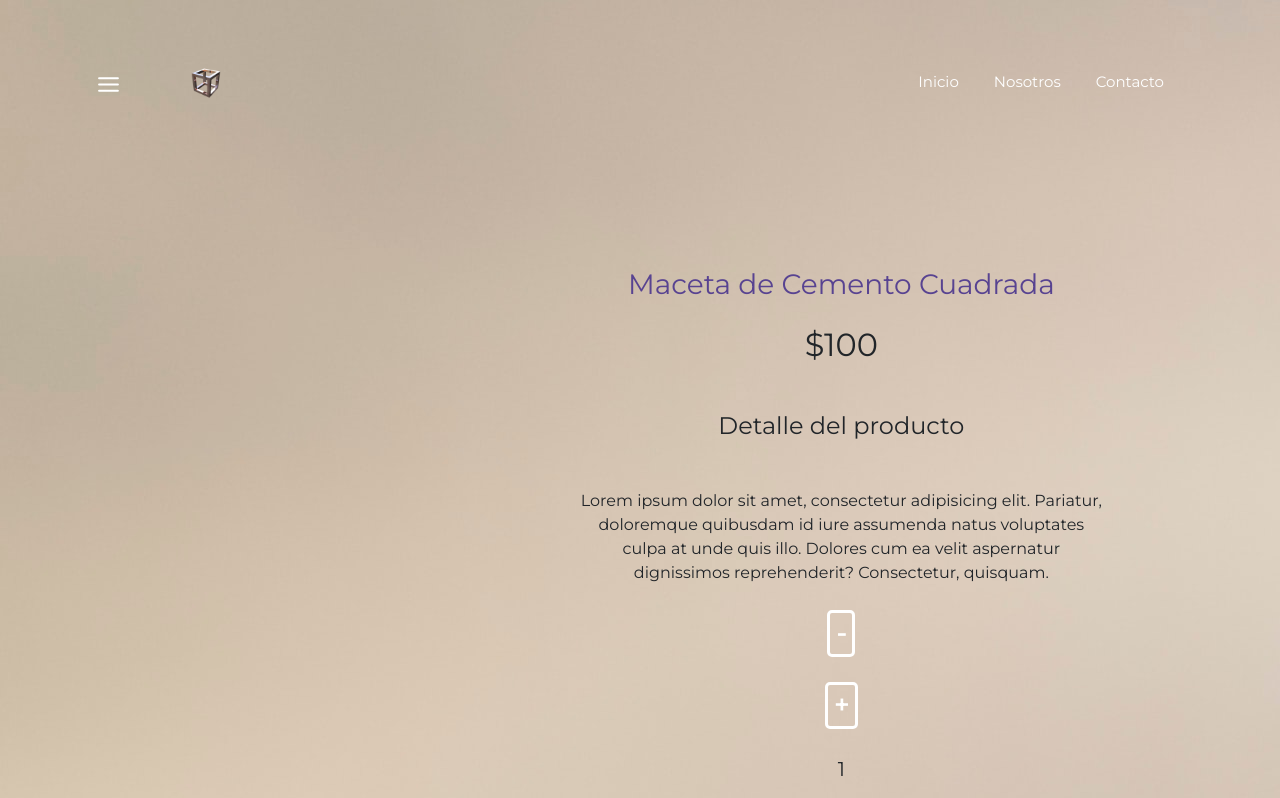
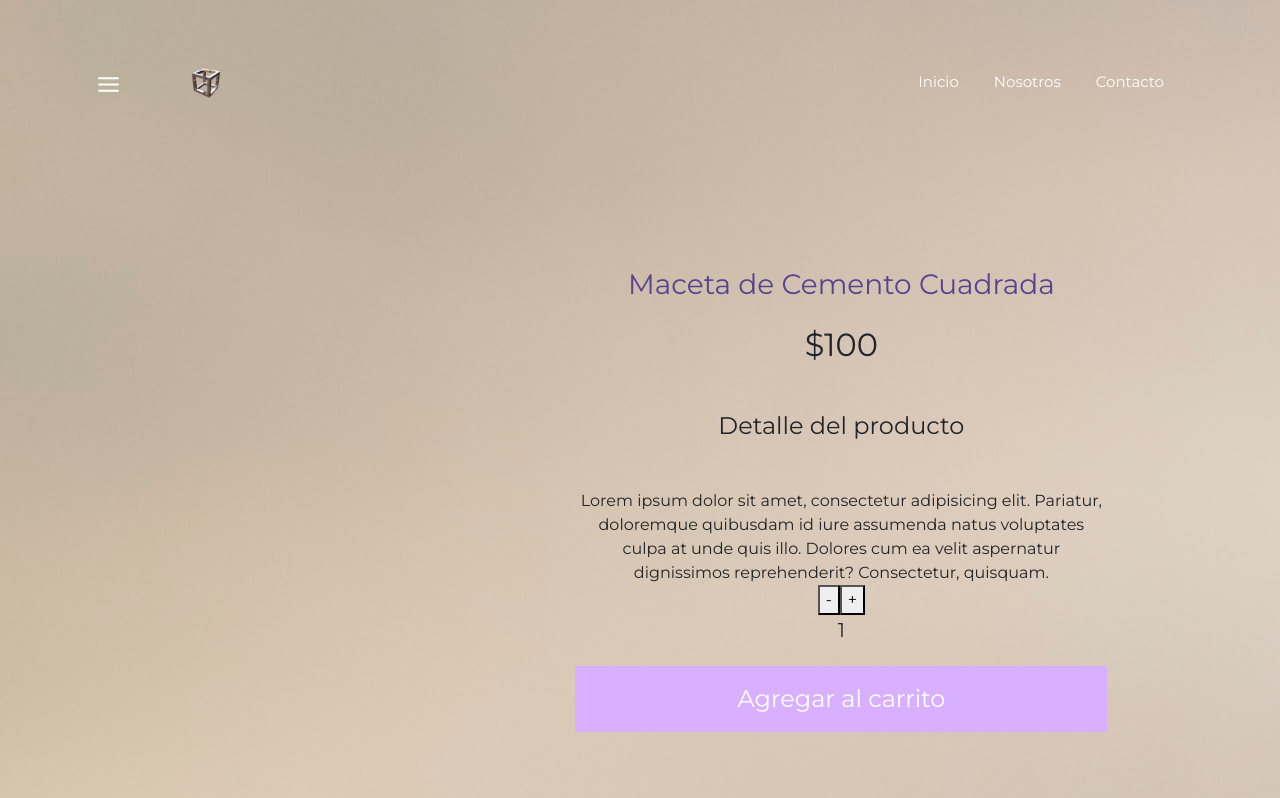
Before and after one commit to DevelopersXX/eecomers, a React (Create React App) app: page /detail/1 in a window 1280 px wide. Shown: the top 798 px of the page. Built offline with nearby package versions, Linux system fonts and the light colour scheme.

Commit message:
realice cambios

```diff
--- a/src/CartContext/CartContext.js
+++ b/src/CartContext/CartContext.js
@@ -1,7 +1,7 @@
 import { createContext, useContext, useState} from "react";
 
 
-const CartContext = createContext ([])
+export const CartContext = createContext ([])
 
 export const useCartContext = () => useContext(CartContext)
 
--- a/src/components/Cart.js
+++ b/src/components/Cart.js
@@ -10,7 +10,7 @@ export const Cart = () => {
   return (
     <div className="container">
       {cartList.map(product => <li className="caja"> {product.name} - ${product.price} - {product.quantity} </li>)}
-      {cartList.length ? (<button className="btn-4"onClick={deleteCart}
+      {cartList.length ? (<button className="btn-4 button1"onClick={deleteCart}
 >Vaciar Carrito</button>) : <p className="text">No hay productos en el carrito</p>
 }
     </div>
--- a/src/components/CartWidget.js
+++ b/src/components/CartWidget.js
@@ -8,7 +8,7 @@ const CartWidget = () => {
     <div className="cart-widget">
       <NavLink to= '/cart'>
         <FontAwesomeIcon icon={faCartShopping} size="2x" color="white" />
-        <div className="qty-display">6</div>
+        <div className="qty-display">0</div>
       </NavLink>
     </div>
   );
--- a/src/components/Styles/Cart.css
+++ b/src/components/Styles/Cart.css
@@ -20,15 +20,15 @@
     padding: 2em;
   }
 
-button,
-button::after {
+
+.button1::after {
   -webkit-transition: all 0.3s;
   -moz-transition: all 0.3s;
   -o-transition: all 0.3s;
   transition: all 0.3s;
 }
 
-button {
+.button1 {
   background: none;
   border: 3px solid #fff;
   border-radius: 5px;
@@ -42,15 +42,15 @@ button {
   text-transform: uppercase;
 }
 
-button::before,
-button::after {
+.button1::before,
+.button1::after {
   background: #fff;
   content: '';
   position: absolute;
   z-index: -1;
 }
 
-button:hover {
+.button1:hover {
   color: #5c5f4b;
 }
 
@@ -94,9 +94,9 @@ button:hover {
   0% {
       transform: translateY(0);
       text-shadow:
-          0 0 0 #0c2ffb,
-          0 0 0 #2cfcfd,
-          0 0 0 #fb203b,
+          0 0 0 #b3b976,
+          0 0 0 #f0f7f7,
+          0 0 0 #5c5152,
           0 0 0 #fefc4b;
   }
 
```
